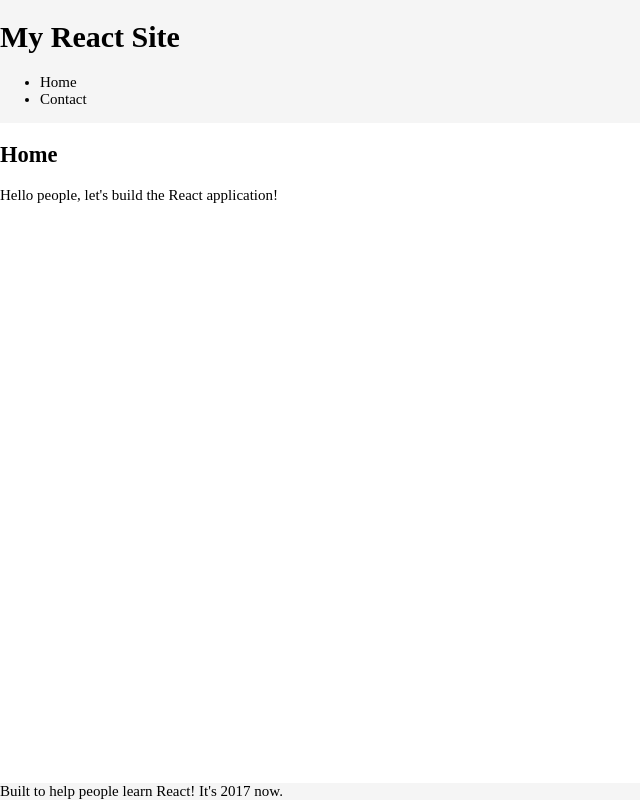
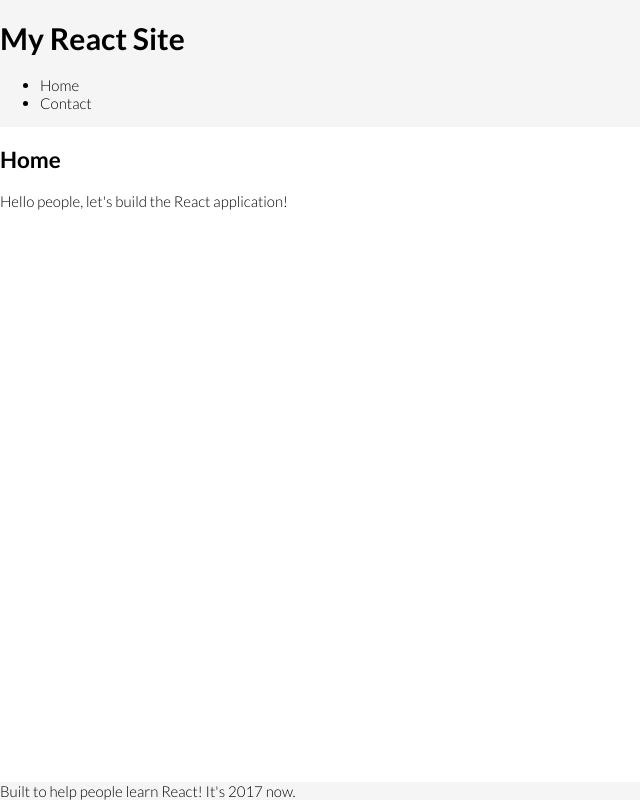
Before and after one commit to dev-geddy/create-your-react-app, a React (Create React App) app: page / in a window 1280 px wide. Shown: the whole page, without its empty margins (0-640 px from the left). Built offline with nearby package versions, Linux system fonts and the light colour scheme.

Commit message:
Add custom font for the webpage (using Google Fonts) to make it nicer. Set body to use light version of it.

```diff
--- a/src/index.css
+++ b/src/index.css
@@ -1,7 +1,11 @@
+@import url('https://fonts.googleapis.com/css?family=Lato:300,400,700');
+
 body {
   margin: 0;
   padding: 0;
   font-size: 15px;
+  font-family: 'Lato', sans-serif;
+  font-weight: 300;
 }
 
 html, body, #mountMyApp {
```
